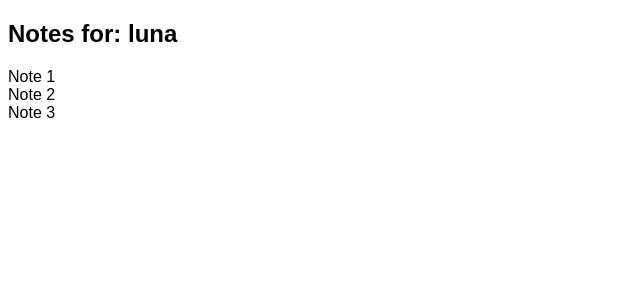
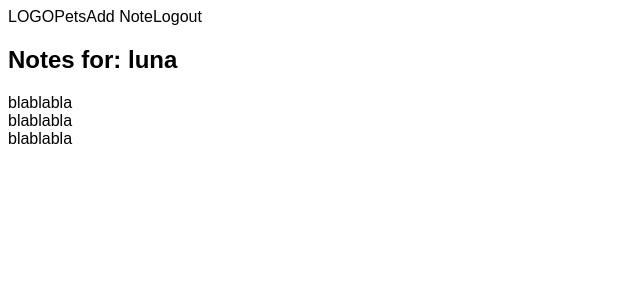
Before and after one commit to Ivo-Gatzinski/healthy-pets, a React (Create React App) app in the folder client/: page /vetnotes in a window 1280 px wide. Shown: the top 300 px of the page, without its empty margins (0-640 px from the left). Built offline with nearby package versions, Linux system fonts and the light colour scheme.

Commit message:
vetsignup

```diff
--- a/client/src/pages/VetNotes.js
+++ b/client/src/pages/VetNotes.js
@@ -1,4 +1,5 @@
 import React from 'react';
+import LogoPetsNote from '../components/LogoPetsNote';
 //import { useState  } from "react";
 import { Redirect } from "react-router-dom";
 import { useAuth } from "../util/auth";
@@ -11,9 +12,9 @@ export default function VetNotes() {
 
   const pets = [{ name: "luna", id: 1 }, { name: "Buddy", id: 2 },{ name: "Doggy", id: 3 }];
   const notes = [
-    { _id: 1, subject: "luna", date: "11/28", text: "blablabla" },
-    { _id: 2, subject: "Buddy", date: "11/23", text: "blablabla"},
-    { _id: 3, subject: "Doggy", date: "11/14", text: "blablabla"},
+    { _id: 1, subject: "luna", text: "blablabla" },
+    { _id: 2, subject: "Buddy", text: "blablabla"},
+    { _id: 3, subject: "Doggy", text: "blablabla"},
   ];
   // if (!isLoggedIn) {
     // redirect to home if user is logged in
@@ -21,25 +22,18 @@ export default function VetNotes() {
   // }
   return (
     <div>
+      <LogoPetsNote/>
         <h2>Notes for: {pets[0].name}</h2>
       <div>
       <div>
         {notes.map(note => (
           <div key={note._id} className="card mb-3">
-            {note.title}
+            {note.text}
 
           </div>
         ))}
       </div>
-        <div>
-            Note 1
-        </div>
-        <div>
-            Note 2
-        </div>
-        <div>
-            Note 3
-        </div>
+
       </div>
     </div>
   );
--- a/client/src/pages/VetPets.js
+++ b/client/src/pages/VetPets.js
@@ -1,6 +1,7 @@
 import { useEffect, useState } from "react";
-import { Redirect } from "react-router-dom";
+import { Redirect, Link} from "react-router-dom";
 import { useAuth } from "../util/auth";
+import LogoLogout from "../components/LogoLogout";
 
 export default function VetPets() {
   const pets = [
@@ -12,6 +13,7 @@ export default function VetPets() {
 
   return (
     <div>
+      <LogoLogout/>
       <div>
         <h2>Search for pet name: </h2>
         <form>
@@ -36,7 +38,7 @@ export default function VetPets() {
             .filter((pet) =>
               pet.name.toLowerCase().includes(petName.toLowerCase())
             )
-            .map((pet) => <div>{pet.name}</div>)
+            .map((pet) => <div key={pet._id}><Link to={`/vetnotes/${pet._id}`}>{pet.name}</Link></div>)
         ) : (
           <p>No pets.</p>
         )}
--- a/client/src/pages/VetSignUp.js
+++ b/client/src/pages/VetSignUp.js
@@ -2,6 +2,7 @@ import { useEffect, useState } from "react";
 import { Redirect } from "react-router-dom";
 import { useAuth } from "../util/auth";
 import { Link } from "react-router-dom";
+import LogoHome from "../components/LogoHome";
 
 // This signup form is intentionally minimalist to reduce effort required to
 // customize it to your app's needs. See the excellent best practices guide for
@@ -51,7 +52,7 @@ export default function VetSignUp() {
   }
   return (
     <div>
-      <div> HOME ICON placeholder</div>
+     <LogoHome/>
       <h1>Sign Up</h1>
       <hr />
       <div> Vet ICON</div>
@@ -82,7 +83,7 @@ export default function VetSignUp() {
             name="password"
             placeholder="Enter password"
             //value={formState.password.value}
-           // onChange={handleInputChange}
+            //onChange={handleInputChange}
           />
         </div>
         <div style={styles.formControl}>
```
